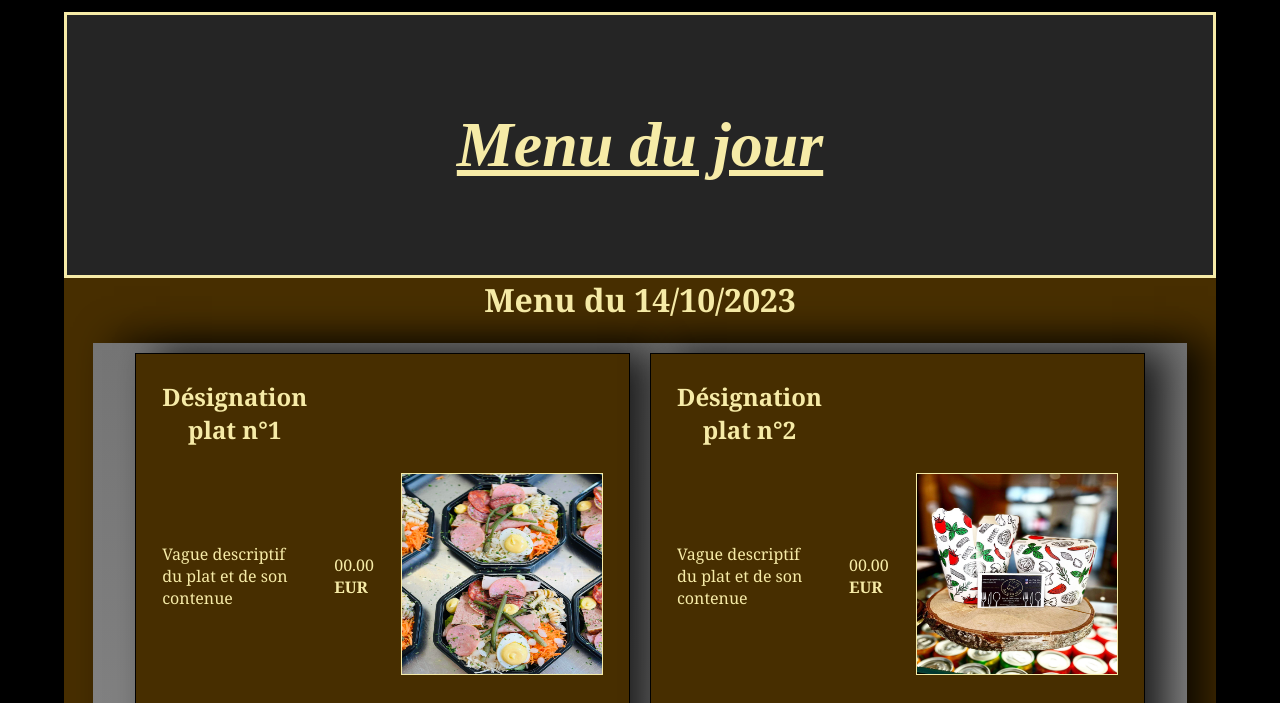
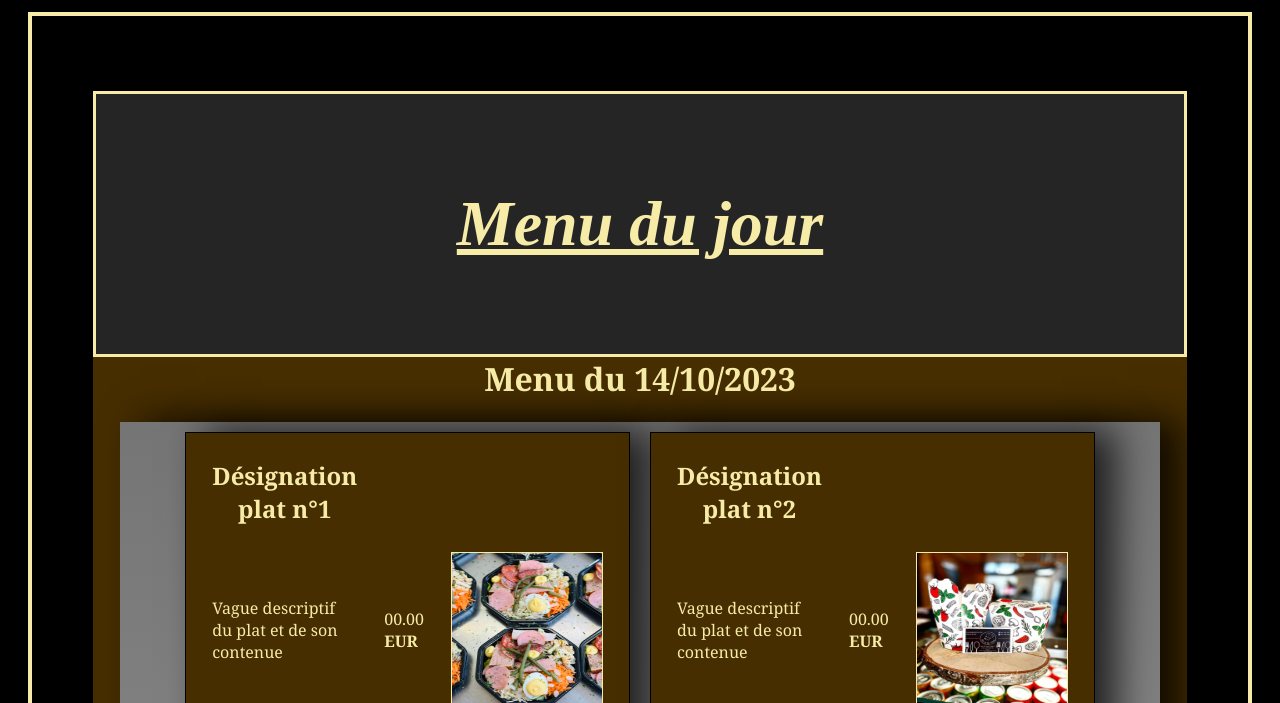
Before and after one commit to AKADortys/akadortys.github.io, a plain HTML site: page commander.html in a window 1280 px wide. Shown: the part 63-766 px from the top of the page. Drawn offline with Linux system fonts and the light colour scheme.

Commit message:
Changement mineurs

```diff
--- a/Vivo.css
+++ b/Vivo.css
@@ -146,7 +146,6 @@ a:hover {
 }
 
 #div01 {
-    padding-top: 68px;
     background-color: orange;
 }
 
@@ -328,3 +327,8 @@ nav li:hover .sousmenu {
 #logoVivo0{
     float: left;
 }
+.main{
+    border: #f6eba7 4px solid;
+    width: 95%;
+    margin: 75px auto;
+}
--- a/accueil.css
+++ b/accueil.css
@@ -146,6 +146,7 @@ nav {
     background-color: black;
     font-family: 'Courier New', Courier, monospace;
     position: fixed;
+    top: 0px;
 }
 
 nav>ul::after {
@@ -272,3 +273,8 @@ iframe {
     height: 450px;
     /* Définir la hauteur de l'iframe */
 }
+.main{
+    margin: 75px auto;
+    border: #f6eba7 5px solid;
+    width: 95%;
+}
--- a/commander.css
+++ b/commander.css
@@ -220,8 +220,8 @@ h4 {
 }
 
 .div10>table img {
-    width: 200px;
-    height: 200px;
+    width: 150px;
+    height: 150px;
     border: 1px solid #f6eba7;
 
 }
@@ -296,6 +296,7 @@ section {
 
 .imgForm {
     width: 45%;
+    height: 65vh;
     display: block;
     border: 4px outset #f6eba7;
     margin-bottom: 15px;
@@ -304,3 +305,8 @@ section {
     box-shadow: 21px -3px 36px 0px rgba(0,0,0,0.75);
 
 }
+.main{
+    border: #f6eba7 4px solid;
+    width: 95%;
+    margin: 75px auto;
+}
--- a/commander.html
+++ b/commander.html
@@ -32,6 +32,7 @@
             <li class="accueil"><a href="accueil.html">Accueil</a></li>
         </ul>
     </nav>
+    <div class="main">
     <div id="hdp">
         <div class="div00" id="menu">
             <h1>Menu du jour</h1>
@@ -206,6 +207,7 @@
         </section>
     </div>
     <br>
+    </div>
     <p id="bdp">Conception : AKADortys | Design : Seiko | Projet d'école</p>
 </body>
 
```
Also changed, not shown: accueil.html (+2 -1 lines), nouscontacter.html (+2 -0 lines).
